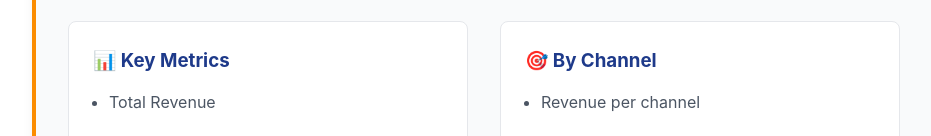
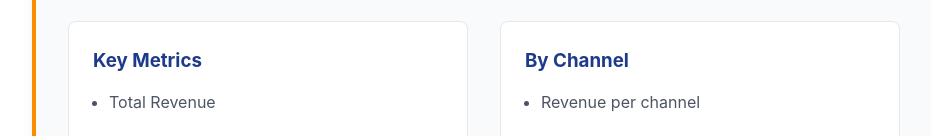
Before and after one commit to AJD84/acquisition-pulse-website, a plain HTML site: page getting-started.html in a window 1280 px wide. Shown: the part 1694-1830 px from the top of the page, without its empty margins (158-1089 px from the left). Drawn offline with Linux system fonts and the light colour scheme.

Commit message:
Remove emojis from getting-started cards

```diff
--- a/getting-started.html
+++ b/getting-started.html
@@ -170,7 +170,7 @@
                 </ol>
                 <div class="columns">
                     <div class="column-item">
-                        <h3>📊 Key Metrics</h3>
+                        <h3>Key Metrics</h3>
                         <ul style="margin-left: 1rem;">
                             <li>Total Revenue</li>
                             <li>Total COGS</li>
@@ -179,7 +179,7 @@
                         </ul>
                     </div>
                     <div class="column-item">
-                        <h3>🎯 By Channel</h3>
+                        <h3>By Channel</h3>
                         <ul style="margin-left: 1rem;">
                             <li>Revenue per channel</li>
                             <li>COGS per channel</li>
```
